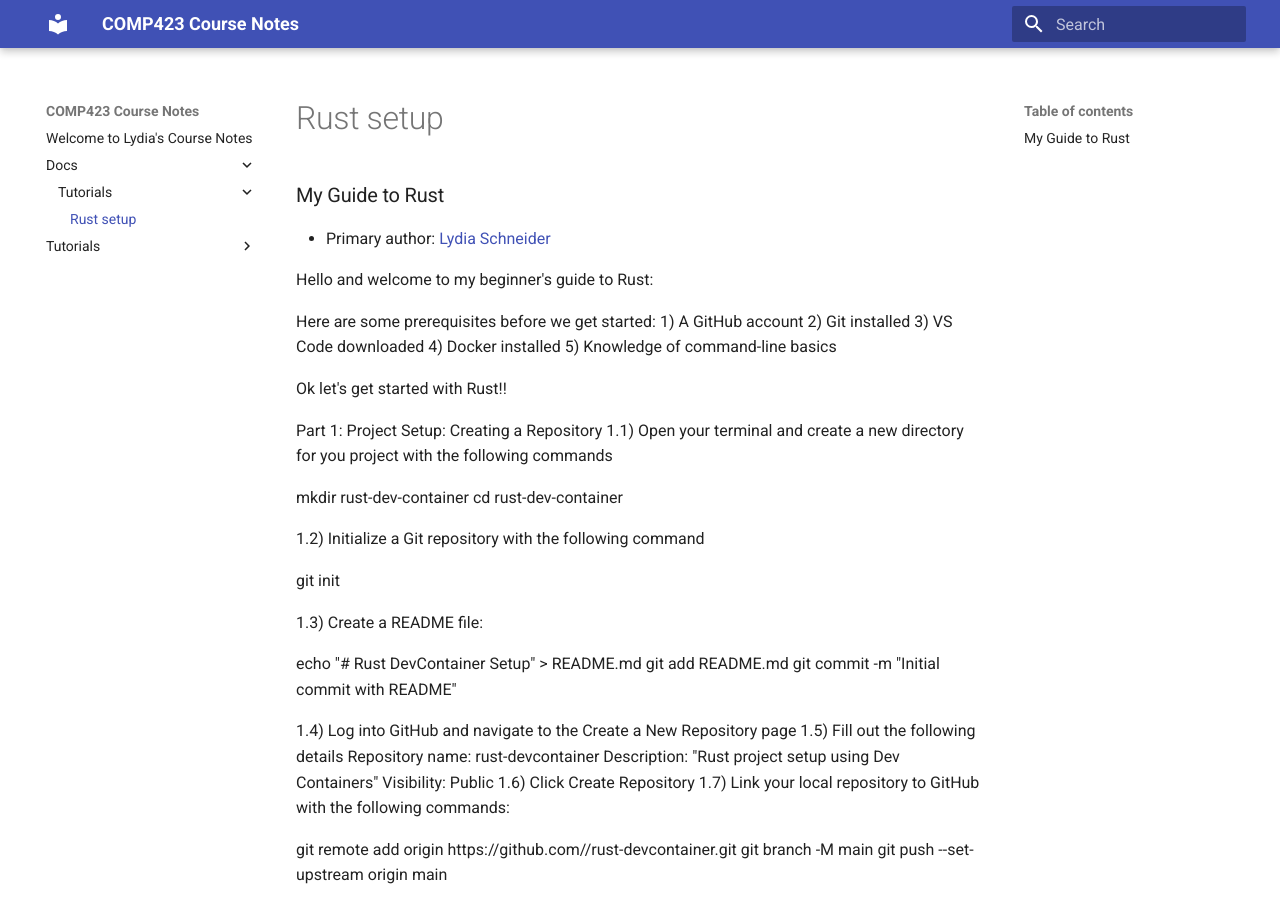
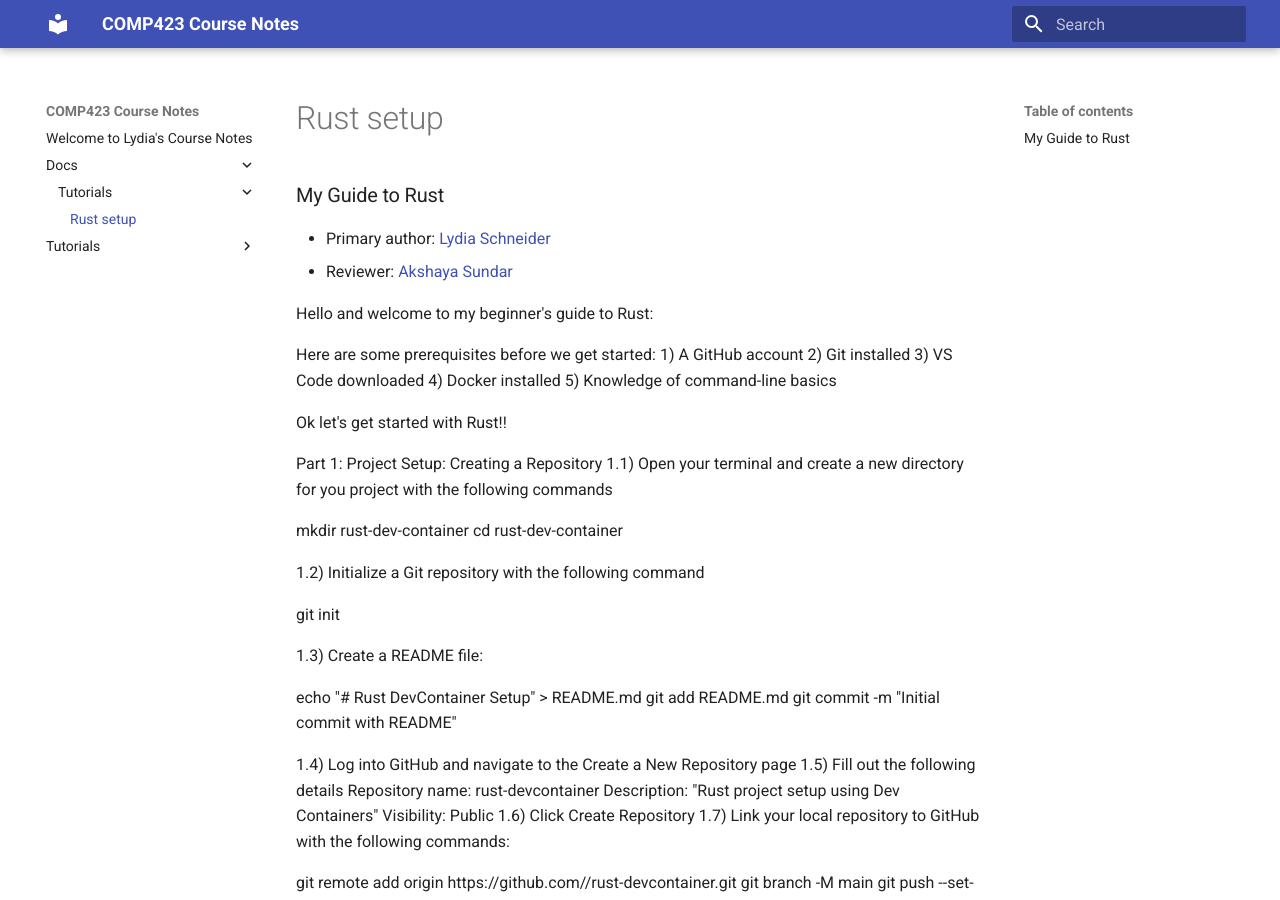
Before and after one commit to lydiaschneider/comp423-course-notes, an MkDocs documentation site: the page built from docs/docs/tutorials/rust-setup.md, in a window 1280 px wide and 900 px high. Built offline with MkDocs 1.6.1 and Material for MkDocs 9.7.7, drawn with Linux system fonts in a browser that asks for light colours.

Commit message:
adding things

```diff
--- a/docs/docs/tutorials/rust-setup.md
+++ b/docs/docs/tutorials/rust-setup.md
@@ -1,6 +1,7 @@
 ### My Guide to Rust
 
 * Primary author: [Lydia Schneider](https://github.com/lydiaschneider)
+* Reviewer: [Akshaya Sundar](https://github.com/sundarak)
 
 Hello and welcome to my beginner's guide to Rust:
 
```
